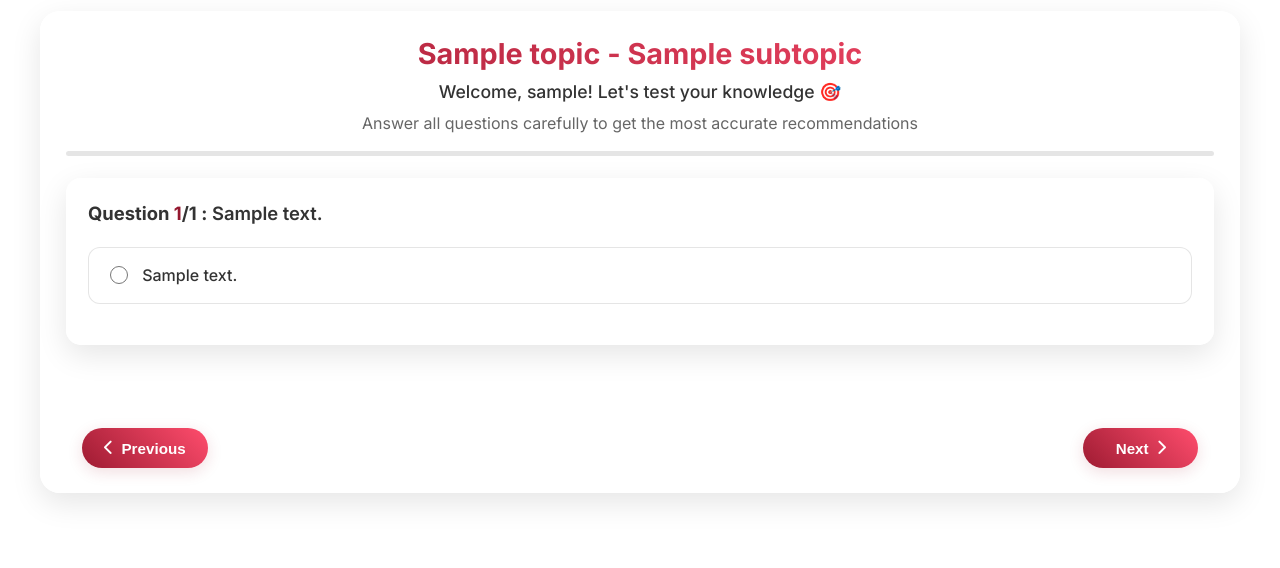
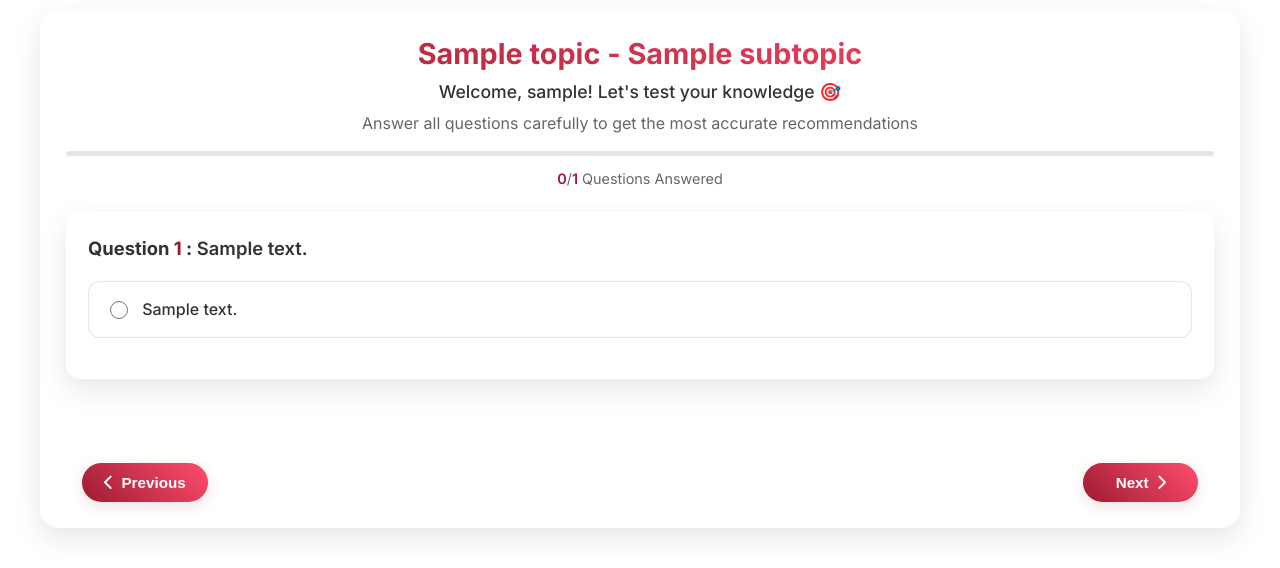
Before and after one commit to AbhiMP2804/Adaptive-Learning-Project, a Django app: template adaptive_learning/my_app/templates/my_app/test.html in a window 1280 px wide. Shown: the top 568 px of the page. Run offline with Django 3.2, Linux system fonts and the light colour scheme; the template is opened without the code that fills it: most values are stand-ins (such as "Sample title", 1, 10 or a date in 2020).

Commit message:
Test Page updates and Views Restore

```diff
--- a/adaptive_learning/my_app/static/css/test.css
+++ b/adaptive_learning/my_app/static/css/test.css
@@ -91,6 +91,22 @@ h1, h2, h3, h4, h5, h6 {
     background: var(--primary-gradient);
     border-radius: 10px;
     transition: width var(--transition-fast);
+}
+
+.progress-container {
+    margin: 0.7rem 0;
+}
+
+.progress-text {
+    text-align: center;
+    font-size: 0.9rem;
+    color: var(--text-light);
+    margin-top: 0.5rem;
+}
+
+.progress-text span {
+    font-weight: 600;
+    color: var(--primary-color);
 }
 
 /* Questions Container */
--- a/adaptive_learning/my_app/static/js/test.js
+++ b/adaptive_learning/my_app/static/js/test.js
@@ -73,6 +73,9 @@ document.addEventListener('DOMContentLoaded', function() {
         const answeredQuestions = document.querySelectorAll('input[type="radio"]:checked').length;
         const progress = (answeredQuestions / totalQuestions) * 100;
         progressBar.style.width = `${progress}%`;
+
+        // Update the questions answered counter
+        document.getElementById('questions-answered').textContent = answeredQuestions;
     }
 
     function checkAllQuestionsAnswered() {
--- a/adaptive_learning/my_app/templates/my_app/test.html
+++ b/adaptive_learning/my_app/templates/my_app/test.html
@@ -17,8 +17,13 @@
         <p class="test-instructions">Answer all questions carefully to get the most accurate recommendations</p>
 
         <!-- Progress Bar -->
-        <div class="progress-bar">
-            <div class="progress" id="progress"></div>
+        <div class="progress-container">
+            <div class="progress-bar">
+                <div class="progress" id="progress"></div>
+            </div>
+            <div class="progress-text">
+                <span id="questions-answered">0</span>/<span id="total-questions">{{ questions|length }}</span> Questions Answered
+            </div>
         </div>
 
         <form method="POST" action="{% url 'submit_test' topic_id=topic.topic_id subtopic_id=subtopic.subtopic_id %}">
@@ -26,7 +31,7 @@
             <div class="questions-container">
                 {% for question in questions %}
                 <div class="question-card">
-                    <p class="question-text"><strong>Question <span style="color: #94182f; font-weight: 700;">{{ forloop.counter }}</span>/{{ questions|length }} :</strong> {{ question.question_text }}</p>
+                    <p class="question-text"><strong>Question <span style="color: #94182f; font-weight: 700;">{{ forloop.counter }}</span> :</strong> {{ question.question_text }}</p>
                     <div class="options">
                         {% for option in question.options.all %}
                         <label class="option">
```
Also changed, not shown: adaptive_learning/my_app/views.py (line endings or trailing spaces).
